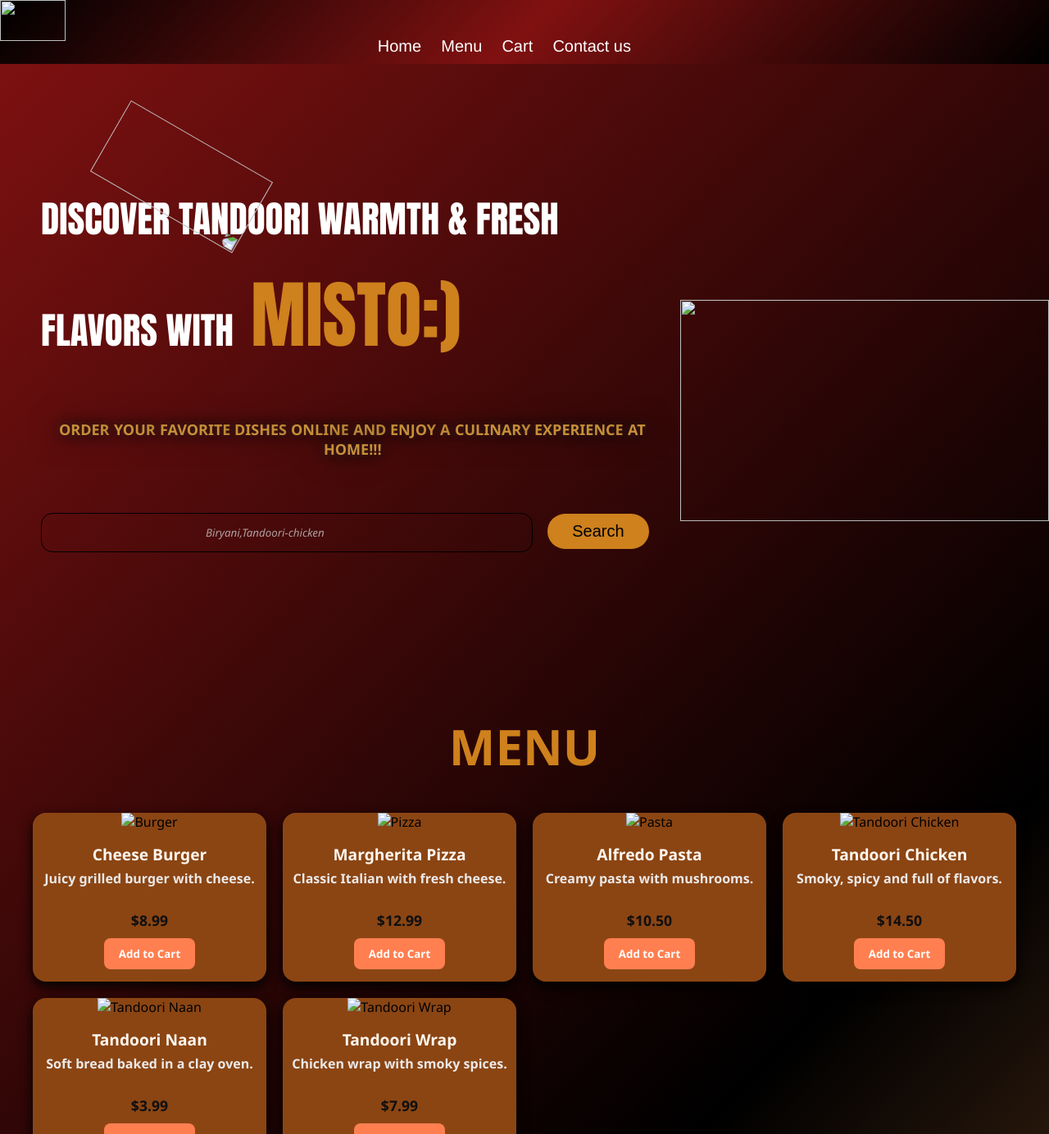
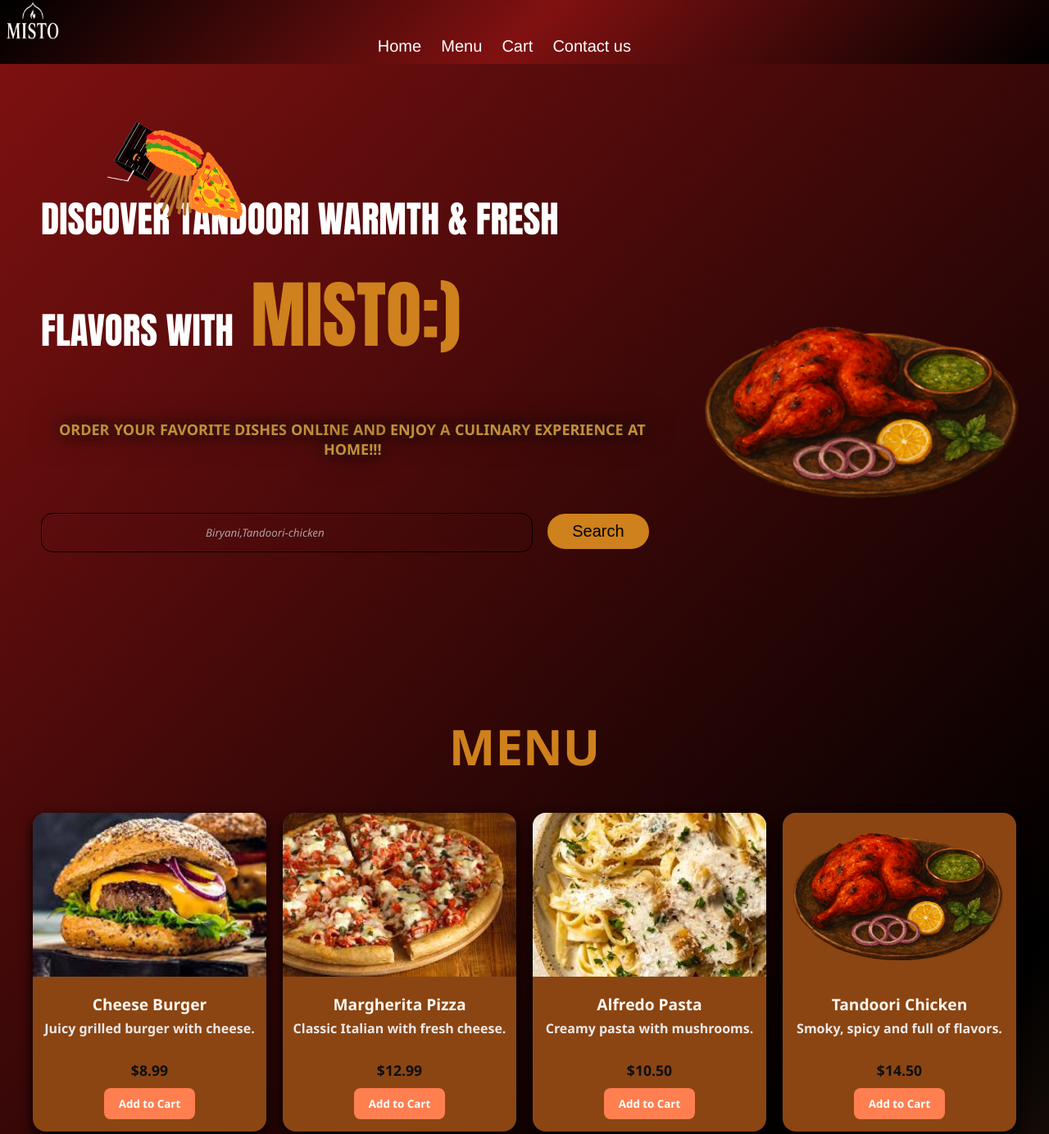
Before and after one commit to kashaf31/Food-ordering-website, a plain HTML site: page index.html in a window 1280 px wide. Shown: the top 1384 px of the page at 82% size. Drawn offline with Linux system fonts and the light colour scheme.

Commit message:
Update index.html

```diff
--- a/index.html
+++ b/index.html
@@ -14,7 +14,7 @@
     <div class="header">
         <div class="container">
             <nav class="navbar">
-            <img src="logo.png" id="misto">
+            <img src="images/logo.png" id="misto">
 
 <ul id="sidemenue">
     <li ><a href="#">Home</a></li>
@@ -28,7 +28,7 @@
 </nav>
 
     <div class="header-content">
-            <img src="imges/bg.png" class="bg1">
+            <img src="images/bg.png" class="bg1">
 
         <div class="header-text">
             <p><span>Discover tandoori warmth & fresh flavors with</span> MISTO:)</p>
@@ -52,7 +52,7 @@
         </div>
  </div>
  <div class="header-img">
-            <img src="imges/bg1.png" class="bg">
+            <img src="images/bg1.png" class="bg">
         </div>
 
     </div>
@@ -66,7 +66,7 @@
 
     <!-- 1 -->
     <div class="menu-item">
-      <img src="imges/item1.jpg" alt="Burger">
+      <img src="images/item1.jpg" alt="Burger">
       <h3>Cheese Burger</h3>
       <p>Juicy grilled burger with cheese.</p>
       <span class="price" data-price="8.99">$8.99</span>
@@ -75,7 +75,7 @@
 
     <!-- 2 -->
     <div class="menu-item">
-      <img src="imges/item2.jpg" alt="Pizza">
+      <img src="images/item2.jpg" alt="Pizza">
       <h3>Margherita Pizza</h3>
       <p>Classic Italian with fresh cheese.</p>
       <span class="price" data-price="12.99">$12.99</span>
@@ -84,7 +84,7 @@
 
     <!-- 3 -->
     <div class="menu-item">
-      <img src="imges/item3.jpg" alt="Pasta">
+      <img src="images/item3.jpg" alt="Pasta">
       <h3>Alfredo Pasta</h3>
       <p>Creamy pasta with mushrooms.</p>
       <span class="price" data-price="10.50">$10.50</span>
@@ -93,7 +93,7 @@
 
     <!-- 4 -->
     <div class="menu-item">
-      <img src="imges/bg1.png" alt="Tandoori Chicken">
+      <img src="images/bg1.png" alt="Tandoori Chicken">
       <h3>Tandoori Chicken</h3>
       <p>Smoky, spicy and full of flavors.</p>
       <span class="price" data-price="14.50">$14.50</span>
@@ -102,7 +102,7 @@
 
     <!-- 5 -->
     <div class="menu-item">
-      <img src="imges/item5.jpg" alt="Tandoori Naan">
+      <img src="images/item5.jpg" alt="Tandoori Naan">
       <h3>Tandoori Naan</h3>
       <p>Soft bread baked in a clay oven.</p>
       <span class="price" data-price="3.99">$3.99</span>
@@ -111,7 +111,7 @@
 
     <!-- 6 -->
     <div class="menu-item">
-      <img src="imges/item6.jpg" alt="Tandoori Wrap">
+      <img src="images/item6.jpg" alt="Tandoori Wrap">
       <h3>Tandoori Wrap</h3>
       <p>Chicken wrap with smoky spices.</p>
       <span class="price" data-price="7.99">$7.99</span>
@@ -120,7 +120,7 @@
 
     <!-- 7 -->
     <div class="menu-item">
-      <img src="imges/item7.jpg" alt="Tandoori Wings">
+      <img src="images/item7.jpg" alt="Tandoori Wings">
       <h3>Tandoori Wings</h3>
       <p>Crispy wings tossed in spicy masala.</p>
       <span class="price" data-price="9.50">$9.50</span>
@@ -129,7 +129,7 @@
 
     <!-- 8 -->
     <div class="menu-item">
-      <img src="imges/item8.jpg" alt="Seekh Kebab">
+      <img src="images/item8.jpg" alt="Seekh Kebab">
       <h3>Seekh Kebab</h3>
       <p>Spiced minced meat grilled on skewers.</p>
       <span class="price" data-price="13.50">$13.50</span>
@@ -138,7 +138,7 @@
 
     <!-- 9 -->
     <div class="menu-item">
-      <img src="imges/item9.jpg" alt="Biryani">
+      <img src="images/item9.jpg" alt="Biryani">
       <h3>Chicken Biryani</h3>
       <p>Aromatic rice with tender chicken.</p>
       <span class="price" data-price="12.50">$12.50</span>
@@ -147,7 +147,7 @@
 
     <!-- 10 -->
     <div class="menu-item">
-      <img src="imges/item10.jpg" alt="Lemonade">
+      <img src="images/item10.jpg" alt="Lemonade">
       <h3>Fresh Lemonade</h3>
       <p>Cool and tangy lemonade.</p>
       <span class="price" data-price="3.50">$3.50</span>
@@ -156,7 +156,7 @@
 
     <!-- 11 -->
     <div class="menu-item">
-      <img src="imges/item11.jpg" alt="Gulab Jamun">
+      <img src="images/item11.jpg" alt="Gulab Jamun">
       <h3>Gulab Jamun</h3>
       <p>Sweet fried dumplings in syrup.</p>
       <span class="price" data-price="5.50">$5.50</span>
@@ -246,9 +246,9 @@
   <div class="about-gallery">
     <h3>Our Specialties</h3>
     <div class="gallery-items">
-      <img src="imges/item1.jpg" alt="Cheese Burger">
-      <img src="imges/item2.jpg" alt="Pizza">
-      <img src="imges/bg1.png" alt="Tandoori Chicken">
+      <img src="images/item1.jpg" alt="Cheese Burger">
+      <img src="images/item2.jpg" alt="Pizza">
+      <img src="images/bg1.png" alt="Tandoori Chicken">
     </div>
   </div>
 
@@ -473,4 +473,5 @@ document.getElementById("checkout-form").addEventListener("submit", function(e){
 </script>
 
 </body>
+
 </html>
```
